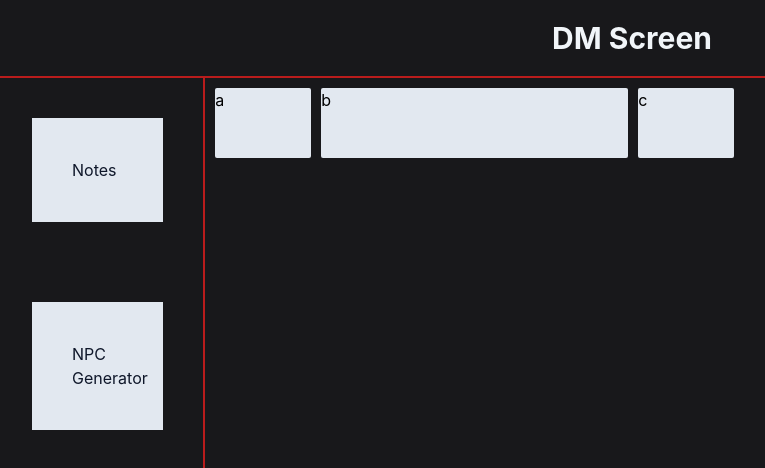
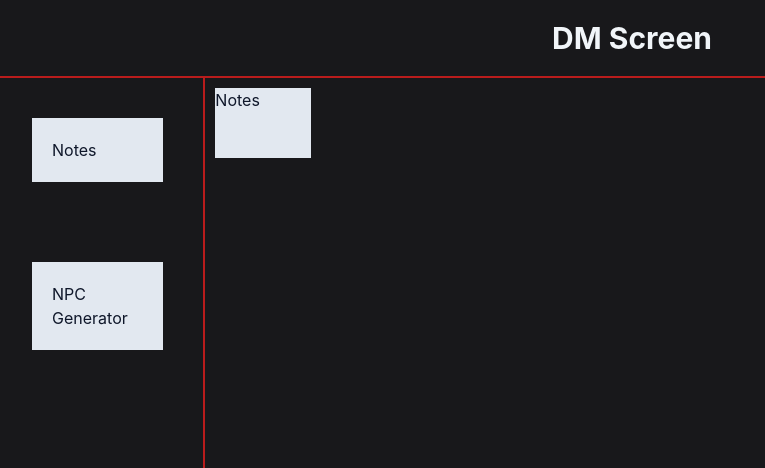
Before and after one commit to williamzmacdonald/dm-screen, a Next.js app: page /dm-screen in a window 1280 px wide. Shown: the top 468 px of the page, without its empty margins (8-773 px from the left). Built offline with nearby package versions, Linux system fonts and the light colour scheme.

Commit message:
Differentiate DMWidget/DnDWidget, build config object

```diff
--- a/components/DMWidget.tsx
+++ /dev/null
@@ -1,20 +0,0 @@
-import { ReactNode } from "react";
-
-export const DMWidget = ({
-    children,
-    onDragStart,
-}: {
-    children: ReactNode;
-    onDragStart: () => void;
-}) => {
-    return (
-        <div
-            className="p-10 bg-slate-200 m-10"
-            draggable={true}
-            unselectable="on"
-            onDragStart={onDragStart}
-        >
-            {children}
-        </div>
-    );
-};
--- a/components/Typography.tsx
+++ b/components/Typography.tsx
@@ -1,11 +1,11 @@
 import { ReactNode } from "react";
 
 const typographyConfig = {
-    sm: "text-slate-100 text-sm",
-    md: "text-slate-100 text-md",
-    lg: "text-slate-100 text-lg",
-    xl: "text-slate-100 text-xl font-bold",
-    xxl: "text-slate-100 text-2xl font-bold",
+    sm: "text-sm",
+    md: "text-md",
+    lg: "text-lg",
+    xl: "text-xl font-bold",
+    xxl: "text-2xl font-bold",
 };
 
 interface TypographyProps {
--- /dev/null
+++ b/components/widgets/DMWidget.tsx
@@ -0,0 +1,9 @@
+import { widgets } from "./DragAndDropWidget";
+
+export const DMWidget = ({ type }: { type: "notes" | "npcGenerator" }) => {
+    return (
+        <div className="w-full h-full bg-slate-200">
+            {widgets[type].component}
+        </div>
+    );
+};
--- /dev/null
+++ b/components/widgets/DragAndDropWidget.tsx
@@ -0,0 +1,34 @@
+import RGL from "react-grid-layout";
+import { DroppingItem } from "../../pages/dm-screen";
+import { Notes } from "./Notes";
+import { NPCGenerator } from "./NPCGenerator";
+
+export const widgets = {
+    notes: {
+        component: <Notes />,
+        layout: { i: "notes" + Math.random(), h: 2, w: 2 },
+    },
+    npcGenerator: {
+        component: <NPCGenerator />,
+        layout: { i: "npcGenerator" + Math.random(), h: 2, w: 2 },
+    },
+};
+
+export const DragAndDropWidget = ({
+    onDragStart,
+    type,
+}: {
+    onDragStart: (droppingItem: DroppingItem) => void;
+    type: "notes" | "npcGenerator";
+}) => {
+    return (
+        <div
+            className="p-5 bg-slate-200 m-10"
+            draggable={true}
+            unselectable="on"
+            onDragStart={() => onDragStart(widgets[type].layout)}
+        >
+            {widgets[type].component}
+        </div>
+    );
+};
--- /dev/null
+++ b/components/widgets/NPCGenerator.tsx
@@ -0,0 +1,9 @@
+import { Typography } from "../Typography";
+
+export const NPCGenerator = () => {
+    return (
+        <div>
+            <Typography className="text-slate-900">NPC Generator</Typography>
+        </div>
+    );
+};
--- /dev/null
+++ b/components/widgets/Notes.tsx
@@ -0,0 +1,9 @@
+import { Typography } from "../Typography";
+
+export const Notes = () => {
+    return (
+        <div>
+            <Typography className="text-slate-900">Notes</Typography>
+        </div>
+    );
+};
--- a/pages/dm-screen/index.tsx
+++ b/pages/dm-screen/index.tsx
@@ -1,17 +1,19 @@
 import { useState } from "react";
 import RGL, { WidthProvider, Responsive } from "react-grid-layout";
-import { DMWidget } from "../../components/DMWidget";
+import { DragAndDropWidget } from "../../components/widgets/DragAndDropWidget";
 import { Sidebar } from "../../components/Sidebar";
 import { Typography } from "../../components/Typography";
+import { DMWidget } from "../../components/widgets/DMWidget";
 
 const ResponsiveReactGridLayout = WidthProvider(Responsive);
+export interface DroppingItem {
+    i: string;
+    w: number;
+    h: number;
+}
 
 const startingLayout: RGL.Layouts = {
-    lg: [
-        { i: "a", x: 0, y: 0, w: 1, h: 2 },
-        { i: "b", x: 1, y: 0, w: 3, h: 2 },
-        { i: "c", x: 4, y: 0, w: 1, h: 2 },
-    ],
+    lg: [{ i: "a", x: 0, y: 0, w: 1, h: 2 }],
 };
 
 const DMScreen = () => {
@@ -35,26 +37,11 @@ const DMScreen = () => {
 
     const widgets = (
         <>
-            <DMWidget
-                onDragStart={() =>
-                    setDroppingItem({ i: "notes" + Math.random(), h: 2, w: 2 })
-                }
-            >
-                <Typography className="text-slate-900">Notes</Typography>
-            </DMWidget>
-            <DMWidget
-                onDragStart={() =>
-                    setDroppingItem({
-                        i: "npc-generator" + Math.random(),
-                        h: 2,
-                        w: 2,
-                    })
-                }
-            >
-                <Typography className="text-slate-900">
-                    NPC Generator
-                </Typography>
-            </DMWidget>
+            <DragAndDropWidget onDragStart={setDroppingItem} type="notes" />
+            <DragAndDropWidget
+                onDragStart={setDroppingItem}
+                type="npcGenerator"
+            />
         </>
     );
 
@@ -73,8 +60,8 @@ const DMScreen = () => {
                 droppingItem={droppingItem}
             >
                 {layouts.lg.map((layout) => (
-                    <div key={layout.i} className="bg-slate-200 rounded-sm">
-                        {layout.i}
+                    <div key={layout.i}>
+                        <DMWidget type="notes" />
                     </div>
                 ))}
             </ResponsiveReactGridLayout>
--- a/pages/index.tsx
+++ b/pages/index.tsx
@@ -4,7 +4,7 @@ import Link from "next/link";
 const Home: NextPage = () => {
     return (
         <Link href="/dm-screen">
-            <a>Enter the dungeon</a>
+            <a className="text-slate-50">Enter the dungeon</a>
         </Link>
     );
 };
```
